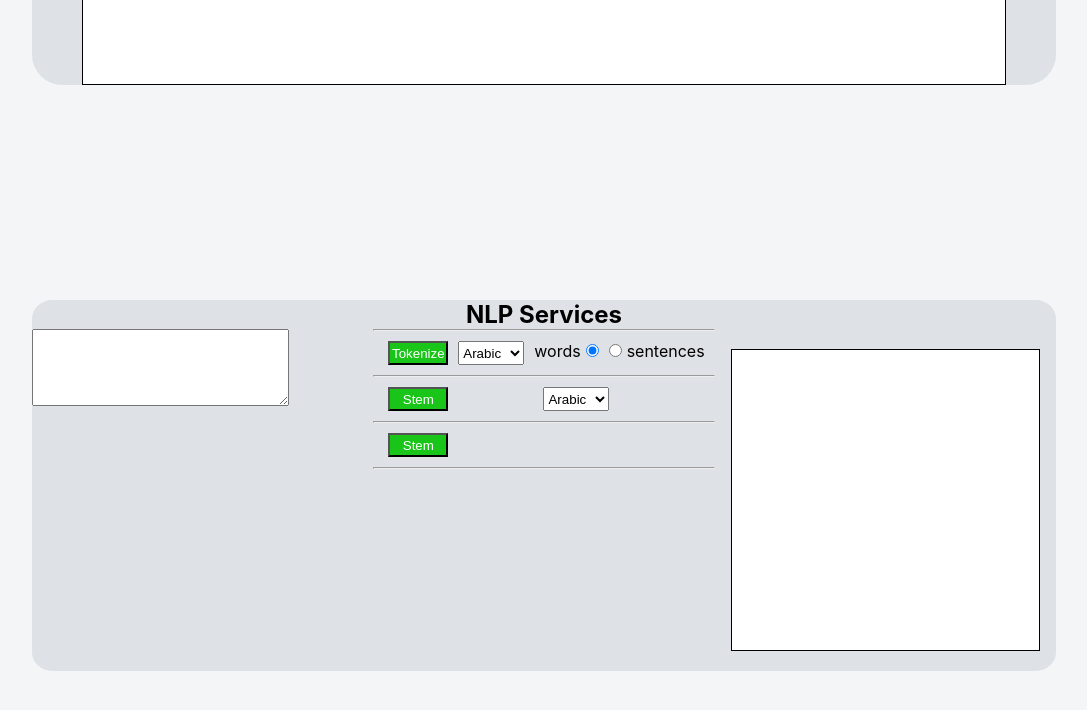
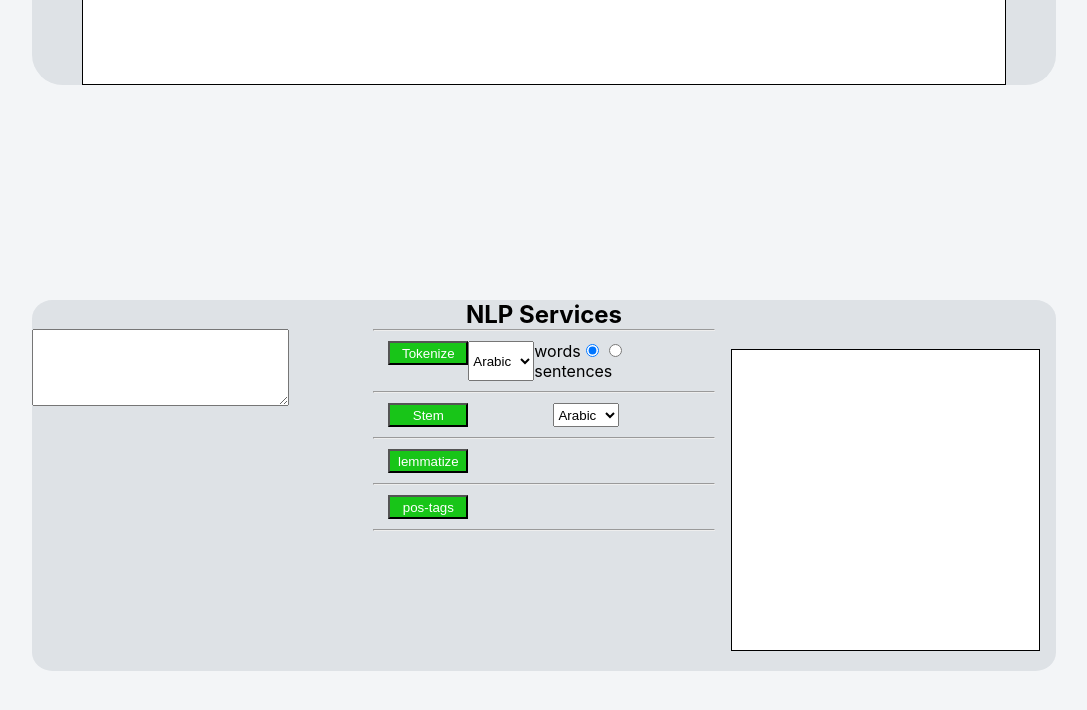
Before and after one commit to toihirhalim/detect-covid-fake-news, a React (Create React App) app in the folder client/: page / in a window 1280 px wide. Shown: the part 540-1250 px from the top of the page, without its empty margins (96-1183 px from the left). Built offline with nearby package versions, Linux system fonts and the light colour scheme.

Commit message:
adding pos tag services

```diff
--- a/client/src/components/nlp/Options.js
+++ b/client/src/components/nlp/Options.js
@@ -1,5 +1,6 @@
 import React from 'react'
 import Lemmatizing from './options/Lemmatizing'
+import PosTag from './options/PosTag'
 import Stemming from './options/Stemming'
 import Tokenize from './options/Tokenize'
 
@@ -15,6 +16,8 @@ export default function Options({ textInput, setOutput, setArray }) {
             <hr />
             <Lemmatizing textInput={textInput} setOutput={setOutput} setArray={setArray} />
             <hr />
+            <PosTag textInput={textInput} setOutput={setOutput} setArray={setArray} />
+            <hr />
         </div>
     )
 }
--- a/client/src/components/nlp/options/Lemmatizing.js
+++ b/client/src/components/nlp/options/Lemmatizing.js
@@ -22,7 +22,7 @@ export default function Lemmatizing({ textInput, setOutput, setArray }) {
 
     return (
         <div className="lemmatzing-container">
-            <button onClick={lemmatize}>Stem</button>
+            <button className="options-btn" onClick={lemmatize}>lemmatize</button>
         </div>
     )
 }
--- /dev/null
+++ b/client/src/components/nlp/options/PosTag.js
@@ -0,0 +1,28 @@
+import React from 'react'
+import graphQlApi from '../../api/graphQL'
+import '../styles.css'
+
+export default function PosTag({ textInput, setOutput, setArray }) {
+
+    const getPosTags = async e => {
+        let query = `
+            query {
+                posTag(text: "${textInput}")
+            }
+        `
+
+        setOutput(null)
+        const data = await graphQlApi(query)
+
+        if (data && data.posTag) {
+            setArray(false)
+            setOutput(data.posTag)
+        }
+    }
+
+    return (
+        <div className="pos-tag-container">
+            <button className="options-btn" onClick={getPosTags}>pos-tags</button>
+        </div>
+    )
+}
--- a/client/src/components/nlp/options/Stemming.js
+++ b/client/src/components/nlp/options/Stemming.js
@@ -23,7 +23,7 @@ export default function Stemming({ textInput, setOutput, setArray }) {
     }
     return (
         <div className="stemming-container">
-            <button onClick={stem}>Stem</button>
+            <button className="options-btn" onClick={stem}>Stem</button>
             <select onChange={e => { setLanguage(e.target.value); }}>
                 <option value="arabic" selected>Arabic</option>
                 <option value="english">English</option>
--- a/client/src/components/nlp/options/Tokenize.js
+++ b/client/src/components/nlp/options/Tokenize.js
@@ -24,7 +24,7 @@ export default function Tokenize({ textInput, setOutput, setArray }) {
 
     return (
         <div className="tokenization-container">
-            <button onClick={tokenize}>Tokenize</button>
+            <button className="options-btn" onClick={tokenize}>Tokenize</button>
             <select onChange={e => { setLanguage(e.target.value); }}>
                 <option value="arabic" selected>Arabic</option>
                 <option value="english">English</option>
--- a/client/src/components/nlp/styles.css
+++ b/client/src/components/nlp/styles.css
@@ -14,7 +14,7 @@
     flex: 1;
 }
 
-.tokenization-container, .stemming-container, .lemmatzing-container {
+.tokenization-container, .stemming-container, .lemmatzing-container, .pos-tag-container {
     display: flex;
     justify-content: space-between;
     margin: 10px;
@@ -35,3 +35,11 @@
     height: 300px;
     overflow: auto;
 }
+
+.options-btn {
+    background-color: rgb(24, 197, 24);
+    color: white;
+    height: 24px;
+    width: 80px;
+    margin-left: 5px;
+}
--- a/client/src/components/scrapping/Scrapping.js
+++ b/client/src/components/scrapping/Scrapping.js
@@ -29,7 +29,7 @@ export default function Scrapping() {
                     <label> <p>enter url :</p>
                         <input id="input-url" type="url" value={url} placeholder="https://lakome2.com/reportage/208501/" onChange={e => setUrl(e.target.value)} required />
                     </label>
-                    <button>scrapp</button>
+                    <button id="scrapp-btn">scrapp</button>
                 </div>
             </form>
             <Texte text={text} />
--- a/client/src/components/scrapping/scrapping.css
+++ b/client/src/components/scrapping/scrapping.css
@@ -14,7 +14,7 @@ form {
     justify-content: center;
     margin: 10px;
 }
-button {
+#scrapp-btn {
     background-color: rgb(24, 197, 24);
     color: white;
     height: 24px;
```
